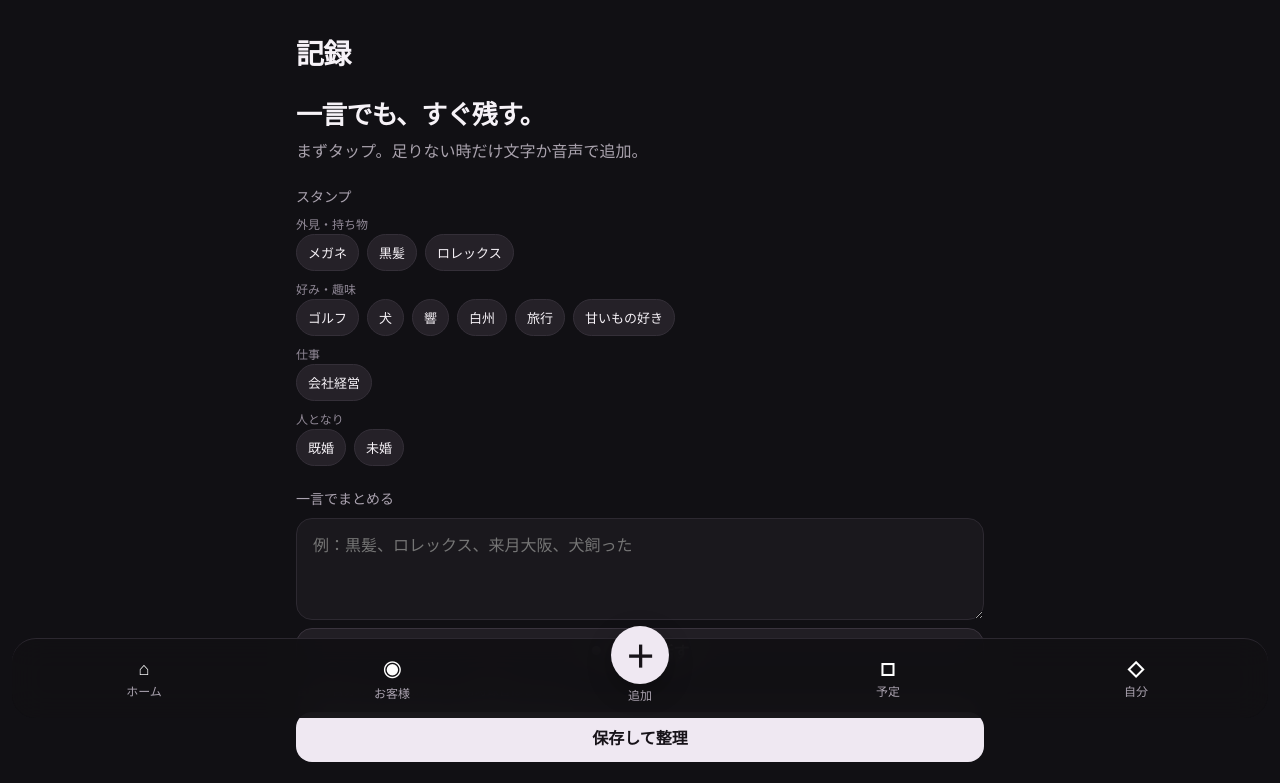
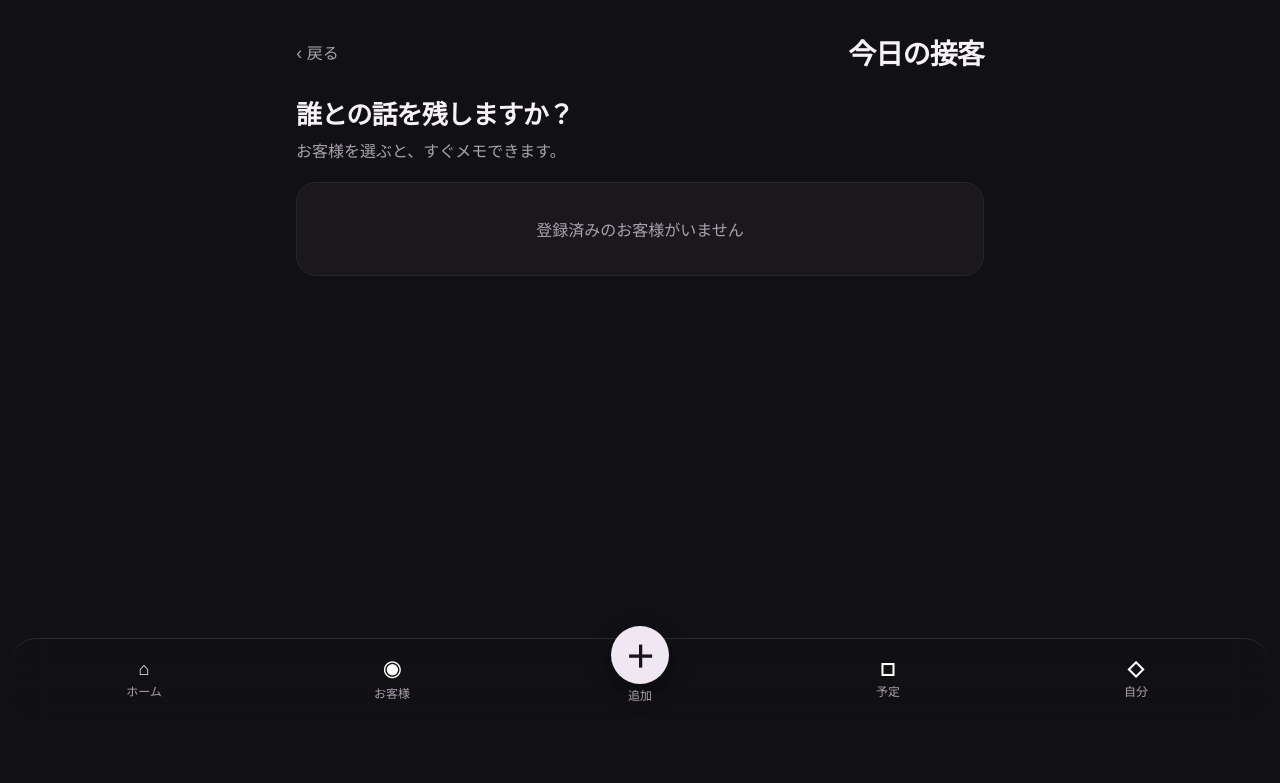
Before and after one commit to karukimori-wq/Velvet, a Next.js app: page /capture in a window 1280 px wide. Shown: the top 783 px of the page. Built offline with nearby package versions, Linux system fonts and the light colour scheme.

Commit message:
Make repeat-visit capture conversation first

```diff
--- a/app/capture/page.tsx
+++ b/app/capture/page.tsx
@@ -2,52 +2,20 @@ import Link from "next/link";
 import { BottomNav } from "@/components/bottom-nav";
 import { CaptureVoiceInput } from "@/components/capture-voice-input";
 import { getRequestIdentity } from "@/lib/auth/request-identity";
-import { getGrowthCustomer } from "@/lib/growth-engine-customer";
+import { getGrowthCustomer, listGrowthCustomers } from "@/lib/growth-engine-customer";
 import { getCaptureSuggestions } from "@/lib/capture-repository";
-import { captureAction, conversationMemoAction, quickCaptureAction } from "./actions";
+import { quickCaptureAction } from "./actions";
 import { organizeCaptureAction } from "./organize/actions";
-
-function stampCategory(value: string) {
-  if (/(髪|メガネ|服|顔|時計|財布|ロレックス|アクセサリー)/.test(value)) return "外見・持ち物";
-  if (/(響|白州|酒|ワイン|ビール|ゴルフ|犬|旅行|甘い|趣味|好き)/.test(value)) return "好み・趣味";
-  if (/(会社|仕事|経営|社長|職業)/.test(value)) return "仕事";
-  if (/(既婚|未婚|家族|子供|友人)/.test(value)) return "人となり";
-  return "その他";
-}
 
 export default async function CapturePage({ searchParams }: { searchParams: Promise<{ customerId?: string; saved?: string; error?: string; fromVisit?: string }> }) {
   const { customerId, saved, error, fromVisit } = await searchParams;
   const { workspaceId, userId } = await getRequestIdentity();
-  const [customer, suggestions] = await Promise.all([
-    customerId ? getGrowthCustomer(workspaceId, userId, customerId) : Promise.resolve(undefined),
-    getCaptureSuggestions(workspaceId, userId, customerId, 24),
-  ]);
-  const customerSuggestions = suggestions.filter((item) => item.source === "customer").slice(0, 8);
-  const recentSuggestions = suggestions.filter((item) => item.source === "recent").slice(0, 10);
-  const defaultSuggestions = suggestions.filter((item) => item.source === "default");
-  const defaultGroups = ["外見・持ち物", "好み・趣味", "仕事", "人となり", "その他"].map((category) => ({ category, items: defaultSuggestions.filter((item) => stampCategory(item.value) === category) })).filter((group) => group.items.length > 0);
-
-  const stampGroup = (items: typeof suggestions) => <div className="chips">{items.map((item) => (
-    <form action={quickCaptureAction.bind(null, customerId, "knowledge", item.value, fromVisit)} key={item.value}>
-      <button className="chip chipButton" type="submit">{item.value}</button>
-    </form>
-  ))}</div>;
-
-  const displayName = customer?.displayName ?? (customerId ? "お客様" : undefined);
-  return <main className="shell">
-    <header className="header"><div className="brand">記録</div>{customerId && <Link className="subtle" href={`/people/${customerId}`}>{displayName}</Link>}</header>
-    <section className="hero"><h1>{fromVisit && customerId ? `${displayName}の退店後メモ` : customerId ? `${displayName}のことを残す` : "一言でも、すぐ残す。"}</h1><p>{fromVisit ? "覚えているうちに、スタンプ・音声・一言だけ。" : "まずタップ。足りない時だけ文字か音声で追加。"}</p></section>
-    {saved && <div className="card successCard"><div className="formHint">登録した内容</div><strong>{saved}</strong></div>}
-    {error && <div className="formError">入力内容を確認してください。</div>}
-
-    {fromVisit && customerId && <><div className="sectionTitle">会話メモ</div><form action={conversationMemoAction.bind(null, customerId, fromVisit)} className="stack"><CaptureVoiceInput placeholder="例：来月大阪出張。娘の受験の話。" /><div className="searchActions"><button className="secondaryButton" type="submit" name="mode" value="save">メモだけ保存</button><button className="primaryButton" type="submit" name="mode" value="organize">保存して整理</button></div></form></>}
-    {customerSuggestions.length > 0 && <><div className="sectionTitle">この人で使いそう</div>{stampGroup(customerSuggestions)}</>}
-    {recentSuggestions.length > 0 && <><div className="sectionTitle">最近よく使う</div>{stampGroup(recentSuggestions)}</>}
-    {defaultGroups.length > 0 && <div className="sectionTitle">スタンプ</div>}
-    {defaultGroups.map((group) => <div key={group.category}><div className="formHint" style={{ marginTop: 10 }}>{group.category}</div>{stampGroup(group.items)}</div>)}
-    <div className="sectionTitle">一言でまとめる</div><form action={organizeCaptureAction.bind(null, customerId, fromVisit)} className="stack"><CaptureVoiceInput placeholder="例：黒髪、ロレックス、来月大阪、犬飼った" /><button className="primaryButton" type="submit">保存して整理</button></form>
-    <details className="detailsCard"><summary>確実な内容を直接追加</summary><form action={captureAction.bind(null, customerId, "knowledge")} className="stack detailsBody"><input className="searchBox" name="value" placeholder="例：黒髪、ロレックス、ゴルフ" autoComplete="off" /><button className="secondaryButton" type="submit">記憶へ追加</button></form></details>
-    <details className="detailsCard"><summary>自由メモだけ残す</summary><form action={captureAction.bind(null, customerId, "free_text")} className="stack detailsBody"><CaptureVoiceInput placeholder="あとで整理したい内容" /><button className="secondaryButton" type="submit">そのまま保存</button></form></details>
-    <BottomNav />
-  </main>;
+  if (!customerId) {
+    const customers=await listGrowthCustomers(workspaceId,userId);
+    return <main className="shell"><header className="header"><Link className="subtle" href="/add">‹ 戻る</Link><div className="brand">今日の接客</div></header><section className="hero"><h1>誰との話を残しますか？</h1><p>お客様を選ぶと、すぐメモできます。</p></section><div className="stack">{customers.map(c=><Link className="card personRow" href={`/capture?customerId=${encodeURIComponent(c.customerId)}`} key={c.customerId}><div className="avatar">{c.displayName.slice(0,1)}</div><div className="personMain"><div className="personName">{c.displayName}</div></div><span>›</span></Link>)}{customers.length===0&&<div className="card empty">登録済みのお客様がいません</div>}</div><BottomNav /></main>;
+  }
+  const [customer,suggestions]=await Promise.all([getGrowthCustomer(workspaceId,userId,customerId),getCaptureSuggestions(workspaceId,userId,customerId,18)]);
+  const displayName=customer?.displayName??"お客様";
+  const quick=suggestions.filter(i=>i.source!=="default").slice(0,8);
+  return <main className="shell"><header className="header"><Link className="subtle" href="/capture">‹ お客様を選ぶ</Link><span className="subtle">{displayName}</span></header><section className="hero"><h1>{fromVisit?"退店後に、覚えているうちに。":"今日、何を話しましたか？"}</h1><p>文章にしなくて大丈夫です。話したまま、一言でも残せます。</p></section>{saved&&<div className="card successCard"><div className="formHint">登録した内容</div><strong>{saved}</strong></div>}{error&&<div className="formError">入力内容を確認してください。</div>}<div className="sectionTitle">話したこと</div><form action={organizeCaptureAction.bind(null,customerId,fromVisit)} className="stack"><CaptureVoiceInput placeholder="例：娘が来月受験。大阪出張。最近は白州が好き。"/><button className="primaryButton" type="submit">整理して確認</button></form>{quick.length>0&&<><div className="sectionTitle">すぐ追加</div><div className="chips">{quick.map(item=><form action={quickCaptureAction.bind(null,customerId,"knowledge",item.value,fromVisit)} key={item.value}><button className="chip chipButton" type="submit">{item.value}</button></form>)}</div></>}<div className="sectionTitle">この人について追加する</div><Link className="secondaryButton actionLink" href={`/capture/profile?customerId=${encodeURIComponent(customerId)}`}>外見・好み・仕事などを追加</Link><BottomNav /></main>;
 }
```
